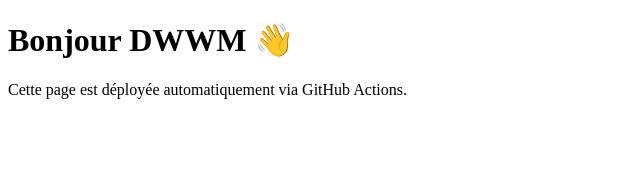
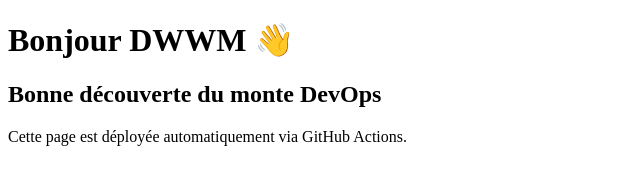
Before and after one commit to nadiatrabls/Hello-cicd, a plain HTML site: page index.html in a window 1280 px wide. Shown: the whole page, without its empty margins (0-640 px from the left). Drawn offline with Linux system fonts and the light colour scheme.

Commit message:
Update index.html

```diff
--- a/index.html
+++ b/index.html
@@ -2,4 +2,5 @@
 <html lang="fr"><meta charset="utf-8">
 <title>Hello CI/CD</title>
 <h1>Bonjour DWWM 👋</h1>
+<h2>Bonne découverte du monte DevOps</h2>
 <p>Cette page est déployée automatiquement via GitHub Actions.</p>
```
